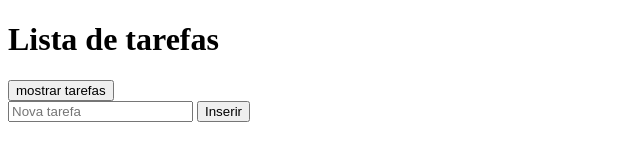
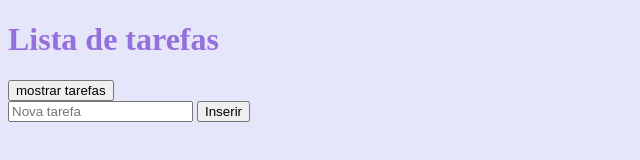
Before and after one commit to camisgarciat/PROGWEB2, a plain HTML site: page lista.html in a window 1280 px wide. Shown: the whole page, without its empty margins (0-640 px from the left). Drawn offline with Linux system fonts and the light colour scheme.

Commit message:
Update lista.html

```diff
--- a/lista.html
+++ b/lista.html
@@ -8,6 +8,12 @@
         .oculto {
             display: none;
         }
+         body{
+      background-color: #e6e6fa;
+    }
+    h1{
+      color: #9370db;
+    }
     </style>
 </head>
 <body onload="withDB(carregaTarefas)">
```
